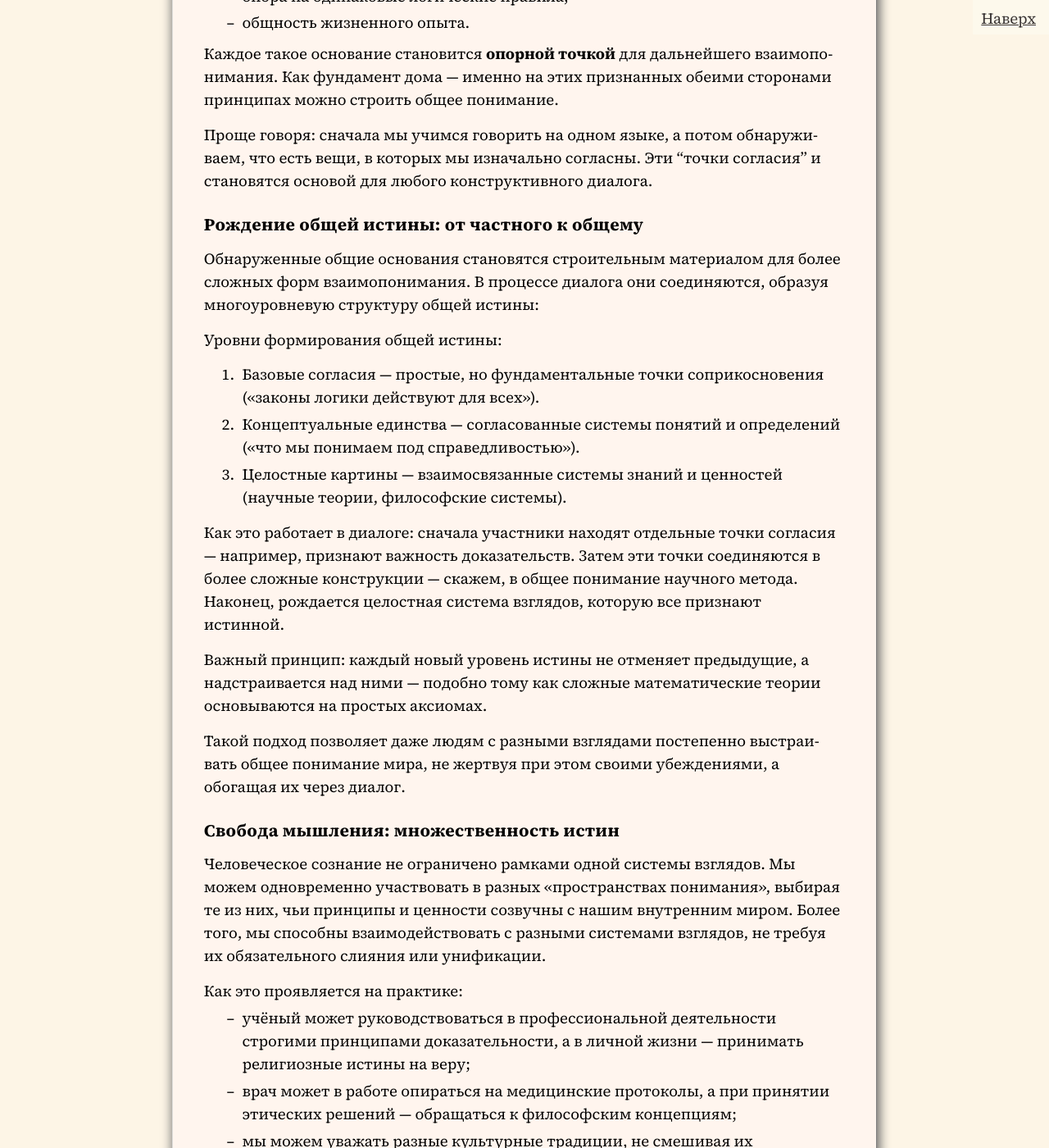
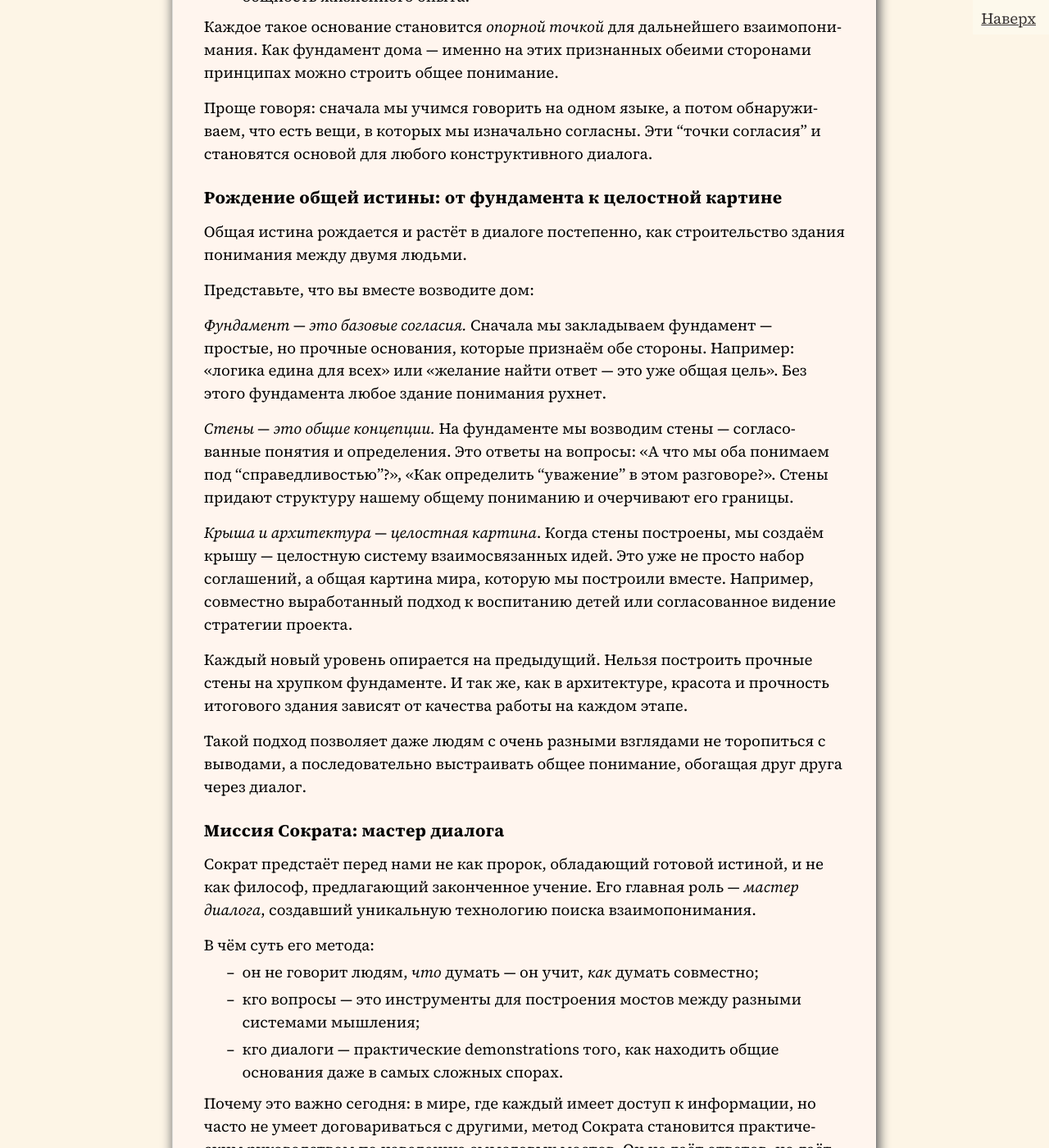
Before and after one commit to SergSi/land-use-art, a Jekyll site: the page built from _posts/2025-10-31-train.md, in a window 1280 px wide and 1400 px high, scrolled down 4480 px. Shown: the whole window at 82% size. Built offline with Jekyll 4.4.1, drawn with Linux system fonts in a browser that asks for light colours; some web fonts are replaced; some of the changed text lies outside the part shown.

Commit message:
Update 2025-10-31-train.md

```diff
--- a/_posts/2025-10-31-train.md
+++ b/_posts/2025-10-31-train.md
@@ -36,34 +36,12 @@
 {% include mermaid.html content='
 
 flowchart TD
-    A[Начало диалога] --> B[Признание уникальности восприятия]
-
+    A[Начало диалога] --> B{Признание различий}
     B --> C[Поиск общего языка]
-    C --> D[Обнаружение общих оснований]
-
-    D --> E[Построение общей истины]
-
-    subgraph E [Уровни общей истины]
-        E1[Базовые согласия<br>фундаментальные точки<br>соприкосновения]
-        E2[Концептуальные единства<br>согласованные системы<br>понятий]
-        E3[Целостные картины<br>взаимосвязанные системы<br>знаний и ценностей]
-    end
-
+    C --> D[Нахождение точек согласия]
+    D --> E[Совместное построение истины]
     E --> F[Осознание ценности различий]
-
-    F --> G[Сократовский метод]
-
-    subgraph G [Принципы метода]
-        G1[Умение задавать вопросы]
-        G2[Совместное мышление]
-        G3[Построение мостов понимания]
-    end
-
-    G --> H[Множественность истин<br>разные системы могут<br>сосуществовать]
-
-    H --> I[Диалог с сохранением<br>индивидуальности]
-
-    I --> J{Предел<br>различия как ценность}
+    F --> G[Сократовский диалог]
 
     style A fill:#e1f5fe
     style B fill:#f3e5f5
@@ -71,10 +49,7 @@
     style D fill:#fff3e0
     style E fill:#ffebee
     style F fill:#e0f2f1
-    style G fill:#fce4ec
-    style H fill:#e8eaf6
-    style I fill:#f1f8e9
-    style J fill:#1b5e20,color:white
+    style G fill:#1b5e20,color:white
 
 ' caption="Схема диалога"
 number="1"
@@ -114,43 +89,29 @@
 - опора на одинаковые логические правила;
 - общность жизненного опыта.
 
-Каждое такое основание становится **опорной точкой** для дальнейшего взаимопонимания. Как фундамент дома — именно на этих признанных обеими сторонами принципах можно строить общее понимание.
+Каждое такое основание становится *опорной точкой* для дальнейшего взаимопонимания. Как фундамент дома — именно на этих признанных обеими сторонами принципах можно строить общее понимание.
 
 Проще говоря: сначала мы учимся говорить на одном языке, а потом обнаруживаем, что есть вещи, в которых мы изначально согласны. Эти "точки согласия" и становятся основой для любого конструктивного диалога.
 
-### Рождение общей истины: от частного к общему
+### Рождение общей истины: от фундамента к целостной картине
 
-Обнаруженные общие основания становятся строительным материалом для более сложных форм взаимопонимания. В процессе диалога они соединяются, образуя многоуровневую структуру общей истины:
+Общая истина рождается и растёт в диалоге постепенно, как строительство здания понимания между двумя людьми.
 
-Уровни формирования общей истины:
+Представьте, что вы вместе возводите дом:
 
-1. Базовые согласия — простые, но фундаментальные точки соприкосновения («законы логики действуют для всех»).
-2. Концептуальные единства — согласованные системы понятий и определений («что мы понимаем под справедливостью»).
-3. Целостные картины — взаимосвязанные системы знаний и ценностей (научные теории, философские системы).
+*Фундамент — это базовые согласия.* Сначала мы закладываем фундамент — простые, но прочные основания, которые признаём обе стороны. Например: «логика едина для всех» или «желание найти ответ — это уже общая цель». Без этого фундамента любое здание понимания рухнет.
 
-Как это работает в диалоге: сначала участники находят отдельные точки согласия — например, признают важность доказательств. Затем эти точки соединяются в более сложные конструкции — скажем, в общее понимание научного метода. Наконец, рождается целостная система взглядов, которую все признают истинной.
+*Стены — это общие концепции.* На фундаменте мы возводим стены — согласованные понятия и определения. Это ответы на вопросы: «А что мы оба понимаем под "справедливостью"?», «Как определить "уважение" в этом разговоре?». Стены придают структуру нашему общему пониманию и очерчивают его границы.
 
-Важный принцип: каждый новый уровень истины не отменяет предыдущие, а надстраивается над ними — подобно тому как сложные математические теории основываются на простых аксиомах.
+*Крыша и архитектура — целостная картина*. Когда стены построены, мы создаём крышу — целостную систему взаимосвязанных идей. Это уже не просто набор соглашений, а общая картина мира, которую мы построили вместе. Например, совместно выработанный подход к воспитанию детей или согласованное видение стратегии проекта.
 
-Такой подход позволяет даже людям с разными взглядами постепенно выстраивать общее понимание мира, не жертвуя при этом своими убеждениями, а обогащая их через диалог.
+Каждый новый уровень опирается на предыдущий. Нельзя построить прочные стены на хрупком фундаменте. И так же, как в архитектуре, красота и прочность итогового здания зависят от качества работы на каждом этапе.
 
-### Свобода мышления: множественность истин
-
-Человеческое сознание не ограничено рамками одной системы взглядов. Мы можем одновременно участвовать в разных «пространствах понимания», выбирая те из них, чьи принципы и ценности созвучны с нашим внутренним миром. Более того, мы способны взаимодействовать с разными системами взглядов, не требуя их обязательного слияния или унификации.
-
-Как это проявляется на практике:
-
-- учёный может руководствоваться в профессиональной деятельности строгими принципами доказательности, а в личной жизни — принимать религиозные истины на веру;
-- врач может в работе опираться на медицинские протоколы, а при принятии этических решений — обращаться к философским концепциям;
-- мы можем уважать разные культурные традиции, не смешивая их искусственным образом.
-
-Ключевая идея: истина — не монолитна. Разные системы знаний и ценностей могут сосуществовать в нашем сознании, каждая — в своей области применимости. Это не делает наше мышление противоречивым, а, напротив, обогащает его, позволяя видеть мир в разных перспективах.
-
-Такой подход особенно важен в современном мире, где мы постоянно сталкиваемся с разнородными системами знаний и ценностными ориентирами.
+Такой подход позволяет даже людям с очень разными взглядами не торопиться с выводами, а последовательно выстраивать общее понимание, обогащая друг друга через диалог.
 
 ### Миссия Сократа: мастер диалога
 
-Сократ предстаёт перед нами не как пророк, обладающий готовой истиной, и не как философ, предлагающий законченное учение. Его главная роль — **мастер диалога**, создавший уникальную технологию поиска взаимопонимания.
+Сократ предстаёт перед нами не как пророк, обладающий готовой истиной, и не как философ, предлагающий законченное учение. Его главная роль — *мастер диалога*, создавший уникальную технологию поиска взаимопонимания.
 
 В чём суть его метода:
 
@@ -164,35 +125,26 @@
 
 ### Фундаментальный предел: различия как ресурс познания
 
-Наш подход основан на важном осознании: стремление к полному единству взглядов не только невозможно, но и вредно для поиска истины. Различия между людьми — это не помеха, а необходимый ресурс для глубокого понимания.
+Стремление к полному единству взглядов не только невозможно, но и вредно для поиска истины. Именно различия между людьми — это не помеха, а необходимый ресурс для глубокого понимания.
 
 Почему без различий истина беднеет:
 
 - одинаковые взгляды не дают новых перспектив — как несколько копий одной карты;
-- отсутствие вопросов и возражений приводит к интеллектуальному застою;
+- отсутствие вопросов приводит к интеллектуальному застою;
 - упрощение сложных вопросов мешает увидеть всю глубину проблемы.
 
-Как различия работают в нашей модели:
+Практический приём: один вопрос, который меняет всё. Вместо того чтобы пытаться переубедить собеседника, задайте другой вопрос:
 
-Вспомним формулу: мы исследуем общее поле знаний (T), находя совпадающие основания (C). Различия (N) — это не просто "разногласия", а области общего поля, которые мы ещё не освоили вместе.
+> ***"Что твоё понимание этого вопроса может показать такого, чего не видно в моём?"***
 
-*Что делать на практике?*
+Этот простой приём превращает диалог из спора в совместное исследование. Вы перестаёте быть оппонентами и становитесь соратниками, изучающими разные грани одной проблемы.
 
-Вместо того чтобы пытаться переубедить собеседника, используйте простой приём:
+Как это работает на практике:
 
-"Какое самое важное различие между нами указывает на область, которую мы ещё не изучили вместе?"
+1. *Обозначьте* — сформулируйте, в чём именно вы расходитесь.
+2. *Исследуйте* — изучите это различие как новую территорию на общей карте знаний.
 
-Например, если вы расходитесь в вопросе о справедливости, не спорьте, чьё определение правильнее. Спросите: *"Что твоё понимание справедливости может показать такого, чего не видно в моём?"*
-
-Три практических шага работы с различиями:
-
-1. Обозначьте — чётко сформулируйте, в чём именно вы расходитесь
-2. Исследуйте — изучите это различие как новую территорию на общей карте знаний
-3. Интегрируйте — найдите, как это понимание обогащает ваше общее видение
-
-*Почему это работает?*
-
-Когда мы видим в различиях не угрозу, а ресурс, диалог превращается из спора в совместное исследование. Каждое освоенное различие расширяет зону общего понимания и делает истину более полной и устойчивой.
+Например, если вы расходитесь в понимании справедливости, не спорьте, чьё определение правильнее. Спросите: *"Что твоё понимание справедливости может показать такого, чего не видно в моём?"*
 
 Таким образом, ценность другого человека — не в том, что он думает так же, как мы, а в том, что его уникальный взгляд открывает нам части общего поля знаний, которые мы не смогли бы увидеть в одиночку.
 
@@ -228,7 +180,7 @@
 
 #### А.2. Что означают переменные?
 
-***T*** — **общий объём оснований**: всё, что можно понять в рамках обсуждаемой темы — все значимые факты, принципы, ценности и опыт. Чем сложнее тема, тем больше `T`.
+***T*** — *общий объём оснований*: всё, что можно понять в рамках обсуждаемой темы — все значимые факты, принципы, ценности и опыт. Чем сложнее тема, тем больше `T`.
 
 *Пример:*
 
@@ -236,43 +188,44 @@
 - Профессиональная тема (стратегия проекта): `T = 20-40`
 - Философская проблема (справедливость): `T = 50-100`
 
-***C*** — **cовпадающие основания**: та часть общего поля (`T`), которую собеседники признали и согласовали в ходе диалога. Это «зона взаимопонимания».
+***C*** — *cовпадающие основания*: та часть общего поля (`T`), которую собеседники признали и согласовали в ходе диалога. Это «зона взаимопонимания».
 
-***V<sub>i</sub>*** — **качество истины, 0–100%:** насколько полной, глубокой и устойчивой является общая картина, построенная в диалоге.
+***V<sub>i</sub>*** — *качество истины, 0–100%:* насколько полной, глубокой и устойчивой является общая картина, построенная в диалоге.
 
-***V<sub>max</sub>***` — **потенциал понимания, 0.7–0.9: теоретический предел качества истины для данной темы. Никогда не достигает 100%, так как полное знание недостижимо.
+***V<sub>max</sub>*** — *потенциал понимания, 0.7–0.9: теоретический предел качества истины для данной темы. Никогда не достигает 100%, так как полное знание недостижимо.
 
-***k*** — **коэффициент Сократа:** мастерство ведения диалога. Показывает, насколько эффективно участники превращают найденные согласия (***C***) в качественное понимание (***V<sub>i</sub>**).
+***k*** — *коэффициент Сократа:* мастерство ведения диалога. Показывает, насколько эффективно участники превращают найденные согласия (**C**) в качественное понимание (**V<sub>i</sub>*).
 
 - `k ~ 0.3`: Поверхностный разговор, неглубокие вопросы.
 - `k ~ 1.0`: Содержательный диалог, активное слушание.
 - `k > 1.5`: Искусство сократовского вопрошания, совместное мышление.
 
-***N*** — **объём различий:** естественным образом определяется как `N = T - C`. Это не «разногласия», а неосвоенный потенциал для роста понимания.
+**N** — *объём различий:* естественным образом определяется как `N = T - C`. Это не «разногласия», а неосвоенный потенциал для роста понимания.
 
 #### А.3. Как работает формула: график
 
 {% include mermaid.html content='
 xychart-beta
-
-    x-axis "Доля освоенных общих оснований (C/T)" [0.1, 0.2, 0.3, 0.4, 0.5, 0.6, 0.7, 0.8, 0.9, 1.0]
-    y-axis "Качество и полнота истины, %" 0 --> 100
-    line "k = 0.3 (поверхностный диалог)" [6, 11, 16, 21, 26, 30, 35, 39, 43, 47]
-    line "k = 0.7 (содержательный диалог)" [13, 24, 34, 43, 51, 58, 65, 71, 76, 81]
-    line "k = 1.2 (глубокий диалог)" [21, 37, 51, 62, 71, 78, 84, 89, 92, 95]
-    line "k = 2.0 (сократовский диалог)" [33, 55, 70, 80, 87, 92, 95, 97, 98, 99]
-
-' caption="Графическая модель диалога"
+x-axis "Доля освоенных общих оснований (C/T)" [0.1, 0.2, 0.3, 0.4, 0.5, 0.6, 0.7, 0.8, 0.9, 1.0]
+y-axis "Качество истины (%)" 0 --> 100
+line "Поверхностный диалог (k=0.7)" [13, 24, 34, 43, 51, 58, 65, 71, 76, 81]
+line "Глубокий диалог (k=2.0)" [33, 55, 70, 80, 87, 92, 95, 97, 98, 99]
+' caption="Качество истины в зависимости от глубины диалога"
 number="2"
 %}
 
-**Как «читать» график:**
+На графике видно два сценария диалога:
 
-- *Горизонтальная ось* (*C/T*): Доля общего поля, которую удалось согласовать. От «только начали» (0.1) до «полностью согласны» (1.0).
-- *Вертикальная ось* (*V<sub>i</sub>*): Качество совместно построенной истины.
-- *Разные линии*: показывают, как мастерство диалога (*k*) ускоряет рост понимания. Даже при небольшом согласии (*C/T*) высокий *k* позволяет построить более качественную истину.
+1. *Нижняя линия (k = 0.7) — поверхностный диалог:* даже при высоком уровне согласия качество истины остается низким. Собеседники фиксируют точки соприкосновения, но не углубляются в суть.
+2. *Верхняя линия (k = 2.0) — глубокий диалог:* каждое новое согласие значительно повышает качество понимания. Умение задавать вопросы и исследовать различия позволяет строить более полную и глубокую истину.
 
-*Ключевой вывод графика:* самый быстрый рост понимания происходит в середине пути, когда есть и согласие, и продуктивные различия. Движение к полному единству (*C/T = 1*) требует всё больше усилий.
+Ключевые закономерности:
+
+1. *Начальный этап (C/T < 0.3)* — самый важный: здесь закладывается основа взаимопонимания
+2. *Центральная зона (0.3 < C/T < 0.7)* — период максимальной отдачи: каждое новое согласие значительно обогащает общую картину
+3. *Финальный этап (C/T > 0.7)* — зона тонкой настройки: достижение полного взаимопонимания требует все больше усилий
+
+мастерство ведения диалога (коэффициент k) важнее количества формальных согласий. Лучше достичь 50% согласия через глубокий диалог, чем 90% — через поверхностный.
 
 #### А.4. Философский смысл модели
 
```
